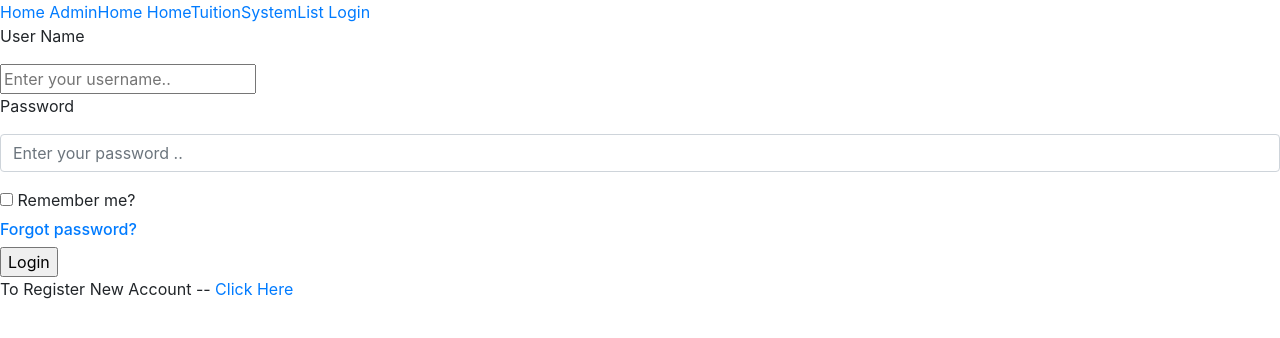
After one commit to Leeza2055/TuitionSystem, a Django app: page /login/ in a window 1280 px wide. The commit adds this page. Shown: the top 338 px of the page. Run offline with Django 3.2, Linux system fonts and the light colour scheme; some libraries are stand-ins or nearby versions.

Commit message:
added login system

```diff
--- a/hometuitionsystemapp/forms.py
+++ b/hometuitionsystemapp/forms.py
@@ -6,3 +6,13 @@ class HomeTuitionSystemCreateForm(forms.ModelForm):
     class Meta:
         model = HomeTuitionSystem
         fields = "__all__"
+
+
+class LoginForm(forms.Form):
+    username = forms.CharField(widget=forms.TextInput(attrs={
+        "placeholder": "Enter your username..",
+    }))
+    password = forms.CharField(widget=forms.PasswordInput(attrs={
+        "placeholder": "Enter your password ..",
+        "class": "form-control",
+    }))
--- a/hometuitionsystemapp/urls.py
+++ b/hometuitionsystemapp/urls.py
@@ -6,7 +6,8 @@ urlpatterns = [
     path('', ClientHomeView.as_view(), name='clienthome'),
 
 
-
+    path("login/", ClientLoginView.as_view(), name="clientlogin"),
+    path("register/", ClientRegisterView.as_view(), name="clientregister"),
     path("system_admin/", AdminHomeView.as_view(), name='adminhome'),
     path("system_admin/hometuitionsystem/create/",
          AdminHomeTuitionSystemCreateView.as_view(), name="adminhometuitionsystemcreate"),
--- a/hometuitionsystemapp/views.py
+++ b/hometuitionsystemapp/views.py
@@ -6,6 +6,41 @@ from .forms import *
 
 class ClientHomeView(TemplateView):
     template_name = 'clienttemplates/home.html'
+
+
+class ClientLoginView(FormView):
+    template_name = "clienttemplates/login.html"
+    form_class = LoginForm
+    success_url = reverse_lazy("hometuitionsystemapp:system_admin")
+
+    def form_valid(self, form):
+        uname = form.cleaned_data["username"]
+        pword = form.cleaned_data["password"]
+        user = authenticate(username=uname, password=pword)
+        if user is not None:
+            login(self.request, user)
+        else:
+            return render(self.request, "clienttemplates/login.html",
+            {
+                "error": "Invalid username or password", "form": form
+            })
+        return super().form_valid(form)
+
+
+class ClientRegisterView(TemplateView):
+    template_name = "clienttemplates/register.html"
+
+
+class AdminRequiredMixin(object):
+    def dispatch(self, request, *args, **kwargs):
+        if not request.user.is_authenticted:
+            return redirect("/login/")
+        return super().dispatch(request, *args, **kwargs)
+
+    def get_context_data(self, **kwargs):
+        context = super().get_context_data(**kwargs)
+        context['sys'] = HomeTuitionSystem.object.first()
+        return context
 
 
 class AdminHomeView(TemplateView):
--- a/templates/clienttemplates/base.html
+++ b/templates/clienttemplates/base.html
@@ -15,6 +15,8 @@
 	<a href="{% url 'hometuitionsystemapp:clienthome' %}">Home</a>
 	<a href="{% url 'hometuitionsystemapp:adminhome' %}">AdminHome</a>
 	<a href="{% url 'hometuitionsystemapp:adminhometuitionsystemlist' %}">HomeTuitionSystemList</a>
+	<a href="{% url 'hometuitionsystemapp:clientlogin' %}">Login</a>
+
 	{% block content %}
 
 
--- /dev/null
+++ b/templates/clienttemplates/login.html
@@ -0,0 +1,31 @@
+{% extends "clienttemplates/base.html" %}
+{% load static %}
+{% block content %}
+<div class="login-form">
+	<form action ='' method="POST">
+		{% csrf_token %}
+		<div>
+			<p>User Name</p>
+			{{form.username}}
+		</div>
+		<div>
+			<p>Password</p>
+			{{form.password}}
+		</div>
+		<p style="color: red">{{error}}</p>
+		<label class="anim">
+			<input type="checkbox" class="checkbox">
+			<span>Remember me?</span>
+		</label>
+		<div class="login-agileits-bottom wthree">
+			<h6>
+				<a href="#">Forgot password?</a>
+			</h6>
+		</div>
+		<input type="submit" value="Login">
+		<div class="register-forming">
+			<p>To Register New Account -- <a href="{% url 'hometuitionsystemapp:clientregister' %}">Click Here</a></p>
+		</div>
+	</form>
+</div>
+{% endblock %}
```
Also changed, not shown: templates/clienttemplates/register.html (added, +29 -0 lines).
